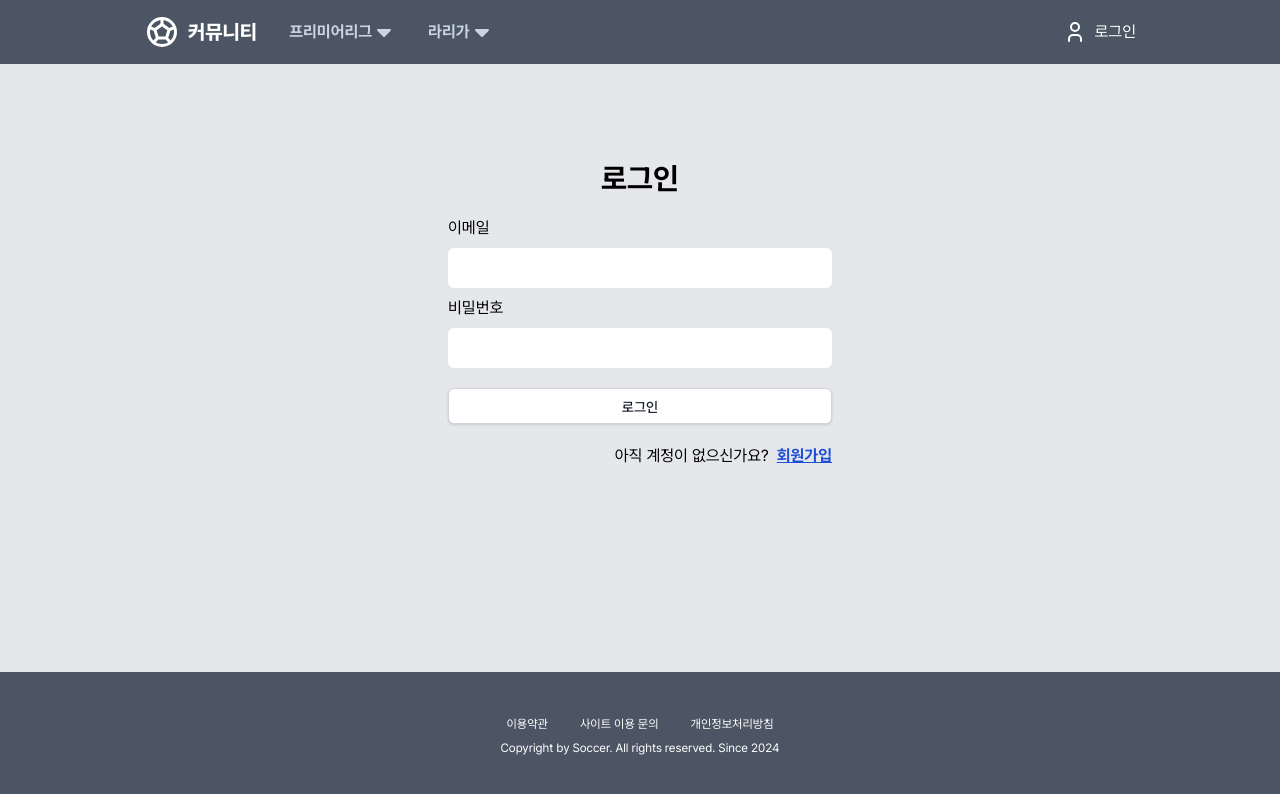
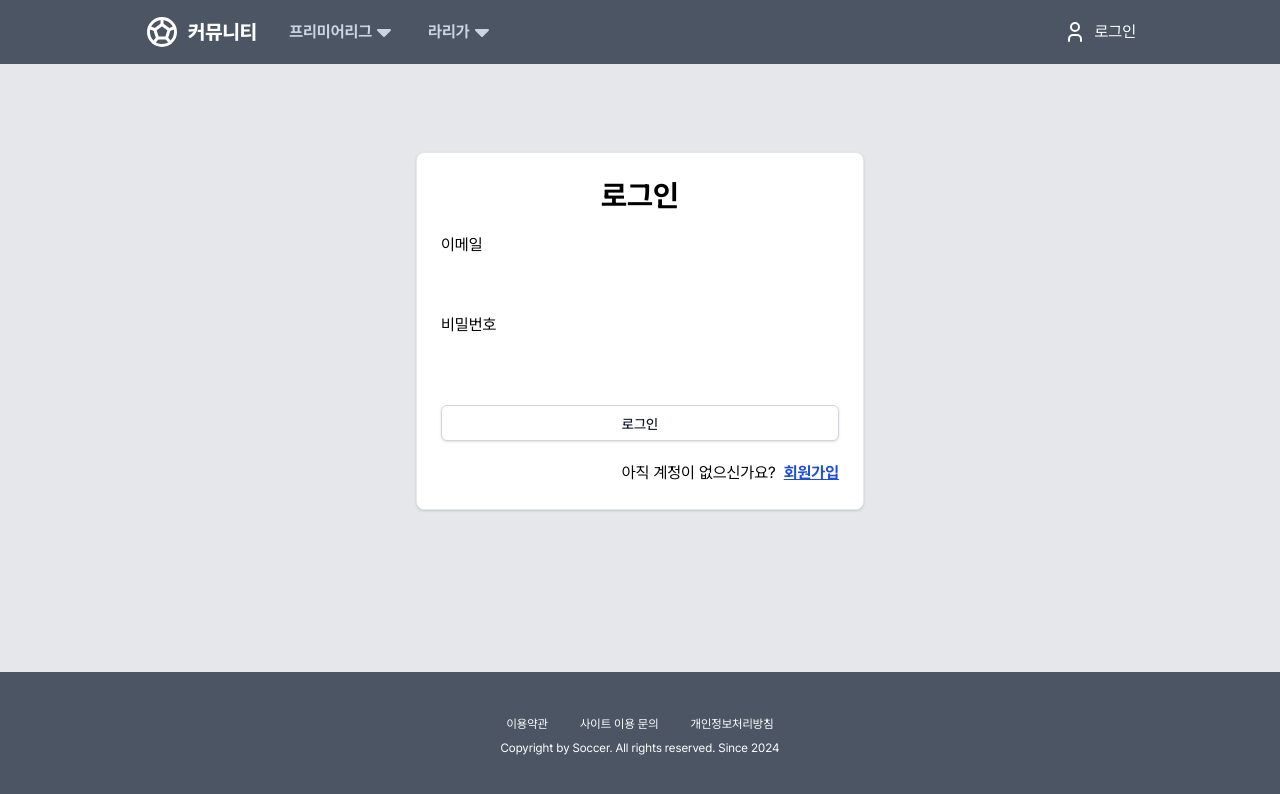
Before and after one commit to soccer-community-P-C/soccer-community-frontend, a Next.js app: page /login in a window 1280 px wide. Shown: the top 794 px of the page. Built offline with nearby package versions, Linux system fonts and the light colour scheme; no server answers.

Commit message:
Feat: 로그인 페이지에 Box 추가

```diff
--- a/src/app/login/page.tsx
+++ b/src/app/login/page.tsx
@@ -7,6 +7,8 @@ import ErrorMessage from '@/components/auth-form/error-message';
 import Label from '@/components/auth-form/label';
 import Button from '@/components/common/button';
 import { LoadingSpinner } from '@/components/common/loading-spinner';
+import Box from '@/components/common/box';
+import BoxHeading from '@/components/common/box-heading';
 import { useLogin } from '@/api/auth/use-login';
 import { TLoginInputs } from '@/types/auth';
 
@@ -26,8 +28,11 @@ export default function LogInPage() {
   }
 
   return (
-    <form className="mx-auto flex max-w-sm flex-col gap-5 pt-16" onSubmit={handleSubmit(onLogin)}>
-      <span className="text-center text-3xl font-bold">로그인</span>
+    <Box className="mx-auto mt-14 max-w-md">
+      <form className="mx-auto flex w-full flex-col gap-5" onSubmit={handleSubmit(onLogin)}>
+        <BoxHeading className="text-center font-bold text-black" hTagType="h2">
+          로그인
+        </BoxHeading>
         <div className="flex flex-col gap-2">
           <Label error={errors.email} htmlFor="email">
             이메일
@@ -73,5 +78,6 @@ export default function LogInPage() {
           </Link>
         </div>
       </form>
+    </Box>
   );
 }
```
Lines whose indentation alone changed are shown as unchanged.
